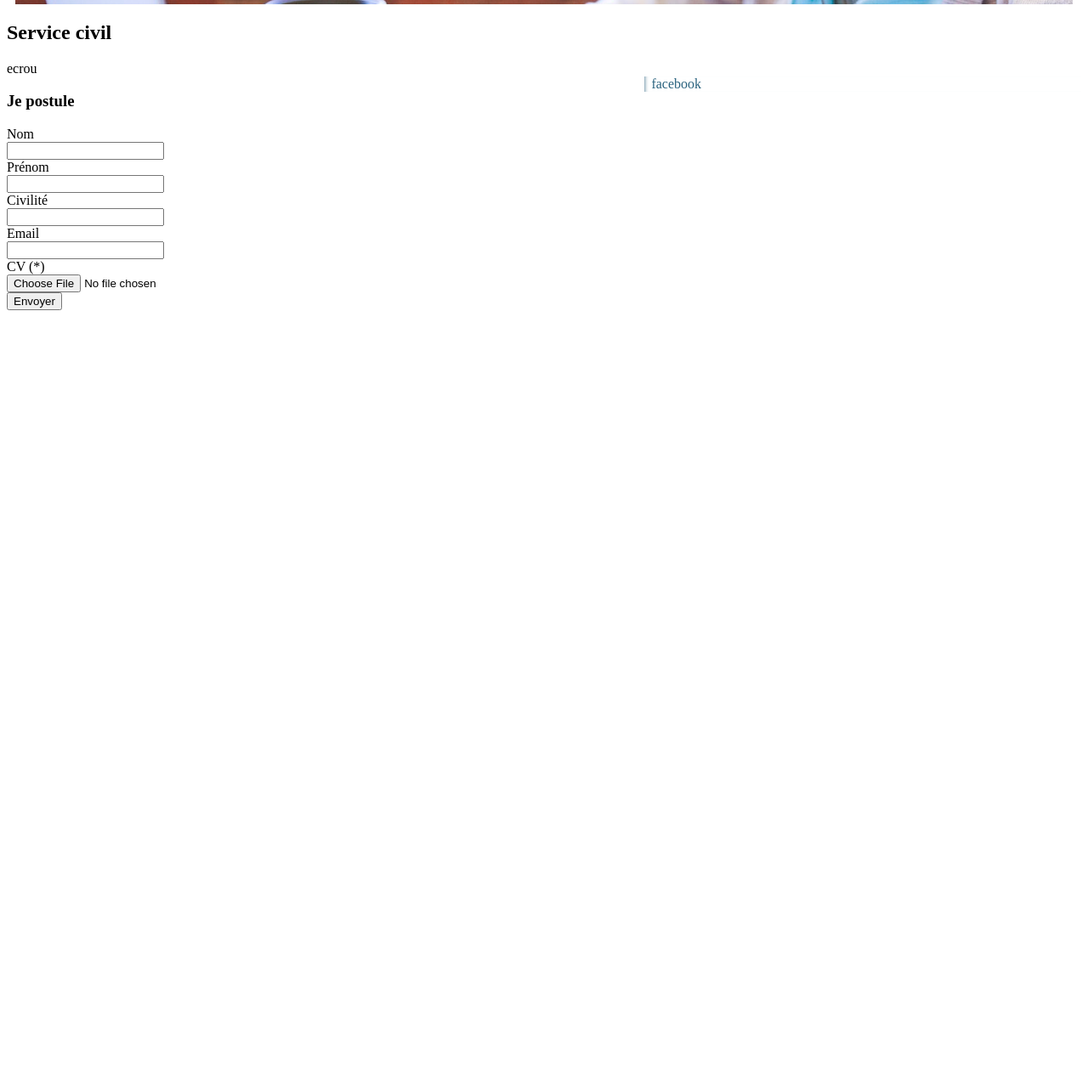
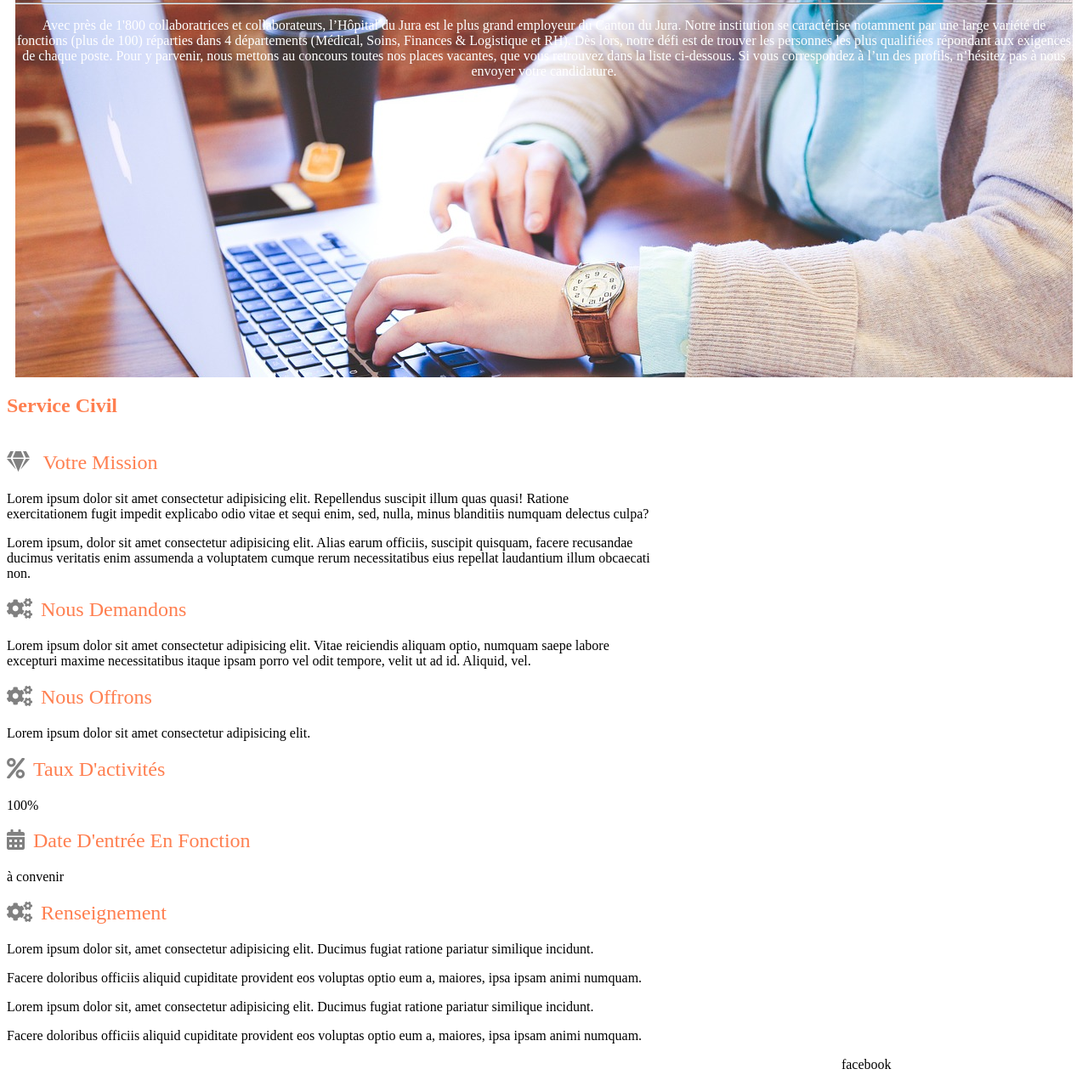
Before and after one commit to p3b3au/test01, a plain HTML site: page index.html in a window 1280 px wide. Shown: the part 103-1381 px from the top of the page at 85% size. Before the commit the page ends 800 px from the top, so only its background shows below. Drawn offline with Linux system fonts and the light colour scheme.

Commit message:
c'est midi

```diff
--- a/index.html
+++ b/index.html
@@ -6,66 +6,63 @@
     <meta http-equiv="X-UA-Compatible" content="IE=edge">
     <meta name="viewport" content="width=device-width, initial-scale=1.0">
     <title>Document</title>
-    <style>
-        #filariane {
-            display: flex;
-            justify-content: left;
-            list-style-type: none;
-        }
+    <link rel="stylesheet" href="./ico/fontawesome-free-5.15.4-web/css/all.css">
+    <link rel="stylesheet" href="./style.css">
 
-        #bandeau {
-            background-image: url(./img/fond1intro.jpg);
-            display: flex;
-            justify-content: center;
-            list-style-type: none;
-            text-align: center;
-            margin: 2px 10px;
-        }
-
-        aside {
-            width: 40%;
-            padding-left: .5rem;
-            margin-left: .5rem;
-            float: right;
-            box-shadow: inset 5px 0 5px -5px #29627e;
-            color: #29627e;
-        }
-    </style>
 </head>
 
 <body>
     <header>
         <!--fil ariane-->
         <div id="filariane">
-            <i class="fas fa-home"></i> Liste des offres >> détail d'une offre
+            <i class="fa fa-home"></i>Liste des offres >> détail d'une offre
         </div>
         <!--bandeau avec photo-->
-        <div id="bandeau">
-            <h1 text-align="center">Recrutement</h1>
+        <div id="bandeau" style="vertical-align:middle">
+            <h1>Recrutement</h1>
             <hr>
-            <p>Lorem ipsum dolor sit amet consectetur adipisicing elit. Ipsam sed modi adipisci deleniti quisquam
-                temporibus culpa nam impedit minima sit magnam consectetur sequi dolor perferendis fuga dolorum, itaque
-                ipsum iure?</p>
+            <p>Avec près de 1'800 collaboratrices et
+                collaborateurs, l’Hôpital du Jura est le plus grand employeur du Canton
+                du Jura. Notre institution se caractérise notamment par une large
+                variété de fonctions (plus de 100) réparties dans 4 départements
+                (Médical, Soins, Finances & Logistique et RH). Dès lors, notre défi est
+                de trouver les personnes les plus qualifiées répondant aux exigences de
+                chaque poste. Pour y parvenir, nous mettons au concours toutes nos
+                places vacantes, que vous retrouvez dans la liste ci-dessous. Si vous
+                correspondez à l’un des profils, n’hésitez pas à nous envoyer votre
+                candidature.</p>
 
         </div>
     </header>
     <div>
         <!--titre-->
-        <h2>Service civil</h2>
+        <h2 style=font-weight:bold>service civil</h2>
     </div>
-    <section>
+    <Main>
         <!-- double colonne liens à droite-->
-        <main>
-            <div>
-                ecrou
+        <aside id=left>
+            <div><h2><i class="fa fa-gem"></i> votre mission</h2>
+                <p>Lorem ipsum dolor sit amet consectetur adipisicing elit. Repellendus suscipit illum quas quasi! Ratione exercitationem fugit impedit explicabo odio vitae et sequi enim, sed, nulla, minus blanditiis numquam delectus culpa?</p>
+                <p>Lorem ipsum, dolor sit amet consectetur adipisicing elit. Alias earum officiis, suscipit quisquam, facere recusandae ducimus veritatis enim assumenda a voluptatem cumque rerum necessitatibus eius repellat laudantium illum obcaecati non.</p>
             </div>
-        </main>
-        <aside>
+            <div><h2><i class="fa fa-cogs"></i>nous demandons</h2>Lorem ipsum dolor sit amet consectetur adipisicing elit. Vitae reiciendis aliquam optio, numquam saepe labore excepturi maxime necessitatibus itaque ipsam porro vel odit tempore, velit ut ad id. Aliquid, vel.
+            </div>
+            <div><h2><i class="fa fa-cogs"></i>nous offrons</h2>Lorem ipsum dolor sit amet consectetur adipisicing elit.
+            </div>
+            <div><h2><i class="fa fa-percent"></i>taux d'activités</h2>100%
+            </div>
+            <div><h2><i class="fa fa-calendar-alt"></i>date d'entrée en fonction</h2>à convenir
+            </div>
+            <div><h2><i class="fa fa-cogs"></i>renseignement</h2><p>Lorem ipsum dolor sit, amet consectetur adipisicing elit. Ducimus fugiat ratione pariatur similique incidunt.</p><p>Facere doloribus officiis aliquid cupiditate provident eos voluptas optio eum a, maiores, ipsa ipsam animi numquam.</p><p>Lorem ipsum dolor sit, amet consectetur adipisicing elit. Ducimus fugiat ratione pariatur similique incidunt.</p><p>Facere doloribus officiis aliquid cupiditate provident eos voluptas optio eum a, maiores, ipsa ipsam animi numquam.</p>
+            </div>
+
+        </aside>
+        <aside id="right">
             <div>
                 facebook
             </div>
         </aside>
-    </section>
+    </main>
     <section>
         <!-- formulaire-->
         <div>
@@ -73,6 +70,8 @@
                 <div>
                     <h3>Je postule</h3>
                 </div>
+                <hr>
+                <div>(*) Champs Obligatoires</div>
                 <div>
                     <div>
                         <label for="name">Nom</label>
@@ -100,21 +99,47 @@
         </div>
         </form>
 
-        </div>
-
-
         <!--fichiers à joindre-->
+        <div>taille maxi fichier 2 Mo et fichier acceptés .doc, .docx, .pdf</div>
         <form method="post" enctype="multipart/form-data">
             <div>
                 <div><label for="cv">CV (*)</label></div>
                 <div><input type="file" id="cv" name="cv" accept=".doc, .docx, .pdf"></div>
             </div>
             <div>
-
+                <div><label for="lm">Lettre de motivation (*)</label></div>
+                <div><input type="file" id="lm" name="lm" accept=".doc, .docx, .pdf"></div>
+            </div>
+            <div>
+                <div><label for="doc1">Document 1</label></div>
+                <div><input type="file" id="doc1" name="doc1" accept=".doc, .docx, .pdf"></div>
+            </div>
+            <div>
+                <div><label for="doc2">Document 2</label></div>
+                <div><input type="file" id="doc2" name="doc2" accept=".doc, .docx, .pdf"></div>
+            </div>
+            <div>
+                <div><label for="doc3">Document 3</label></div>
+                <div><input type="file" id="doc3" name="doc3" accept=".doc, .docx, .pdf"></div>
             </div>
         </form>
+        <div>
+            <input type="checkbox" id="rgpd" name="" checked>
+            <label for="rgpd">En cochant cette case, vous acceptez que les données à caractère
+                personnel recueillies dans le présent formulaire fassent l'objet d'un
+                traitement informatique destiné à l'activité de recrutement.
+                Conformément au Règlement Européen relatif à la protection des données,
+                vous disposez d'un droit d'opposition d'accès, de rectification, de
+                suppression des présentes données, dans certaines circonstances. Pour
+                toute demande au sujet de vos données personnelles et leur utilisation,
+                vous pouvez vous adresser au service Recrutement de l'Hopital du Jura.</label>
+        </div>
+        <div>
+            <div class="g-recaptcha" data-sitekey="6LcmFzodAAAAAD9E8lrKMnBziEbsYgzYa0mCMxdl"></div>
+            <!--js-->
+            <script src='https://www.google.com/recaptcha/api.js'></script>
 
-        <!-- case à cocher / capcha / envoyer-->
+        </div>
 
         <div><button type="submit">Envoyer</button></div>
     </section>
--- /dev/null
+++ b/style.css
@@ -0,0 +1,49 @@
+
+        #filariane {
+            display: flex;
+            justify-content: left;
+            list-style-type: none;
+        }
+
+        #bandeau {
+            background-image: url(./img/fond1intro.jpg); color:white;
+            display: center;
+            text-align: center;
+            height: 500px;
+            margin: 2px 10px;
+        }
+
+        #right {
+            width: 40%;
+            padding-left: .5rem;
+            margin-left: .5rem;
+            float: right;
+            margin-bottom: -1000px;
+            padding-bottom: 1000px;
+            text-align: center;
+
+        }
+        #left {
+            width: 60%;
+            padding-right: .5rem;
+            margin-right: .5rem;
+            float: left;
+            margin-bottom: -1000px;
+            padding-bottom: 1000px;
+        }
+
+        main {
+            overflow: hidden;
+        }
+
+
+        h2 {
+            text-transform: capitalize;
+            color: coral ;
+            font-weight: normal;
+
+        }
+        i{
+            color: grey;
+            padding-right: 10px;
+        }
```
